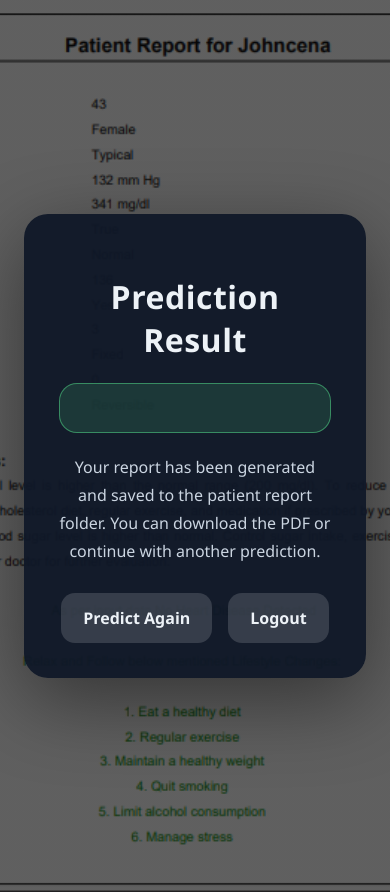
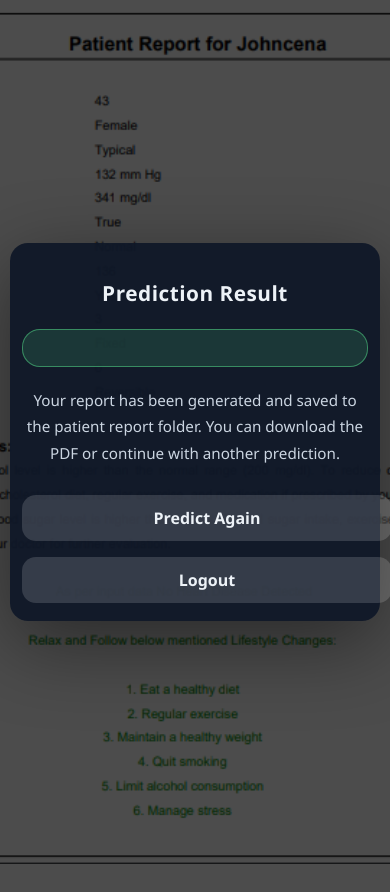
Before and after one commit to chandan123jha/Cardiovascular-Disease-Prediction, a Flask app: template templates/result.html in a window 390 px wide. After the commit the page ends 864 px from the top, so only its background shows below. Run offline with Flask 3, Linux system fonts and the light colour scheme; the template is opened without the code that fills it, so the values that code supplies are empty; parts of the project's set-up code (start-up, migrations or seed data) failed here and were passed over.

Commit message:
made result page responsive

```diff
--- a/templates/result.html
+++ b/templates/result.html
@@ -8,7 +8,7 @@
         body {
             margin: 0;
             min-height: 100vh;
-            background: linear-gradient(rgba(10,10,10,0.65), rgba(10,10,10,0.65)), url('{{ url_for('static', filename='images/patient-report-generated.png') }}') no-repeat center/cover;
+           background: linear-gradient(rgba(0,0,0,0.7), rgba(0,0,0,0.7)), url('{{ url_for('static', filename='images/patient-report-generated.png') }}') no-repeat center/cover;
             font-family: 'Segoe UI', Tahoma, Geneva, Verdana, sans-serif;
             display: flex;
             align-items: center;
@@ -79,6 +79,52 @@
         .actions a:hover {
             transform: translateY(-2px);
         }
+        @media (max-width: 768px) {
+    .container {
+        padding: 25px 18px;
+        border-radius: 18px;
+    }
+
+    h2 {
+        font-size: 1.6rem;
+    }
+
+    .result {
+        font-size: 1.1rem;
+        padding: 18px;
+    }
+
+    p {
+        font-size: 0.95rem;
+    }
+
+    .actions {
+        flex-direction: column;
+    }
+
+    .actions a {
+        width: 100%;
+        text-align: center;
+        padding: 12px;
+    }
+}
+@media (max-width: 480px) {
+    body {
+        padding: 10px;
+    }
+
+    .container {
+        padding: 18px 12px;
+    }
+
+    h2 {
+        font-size: 1.3rem;
+    }
+
+    .result {
+        font-size: 1rem;
+    }
+}
     </style>
 </head>
 <body>
```
